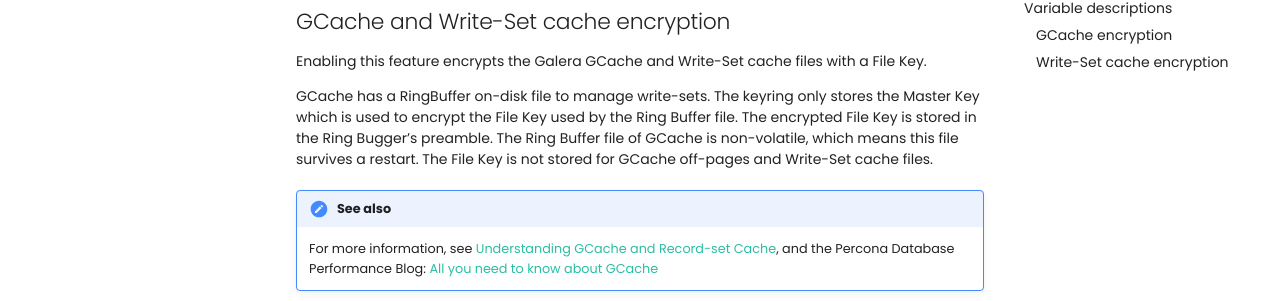
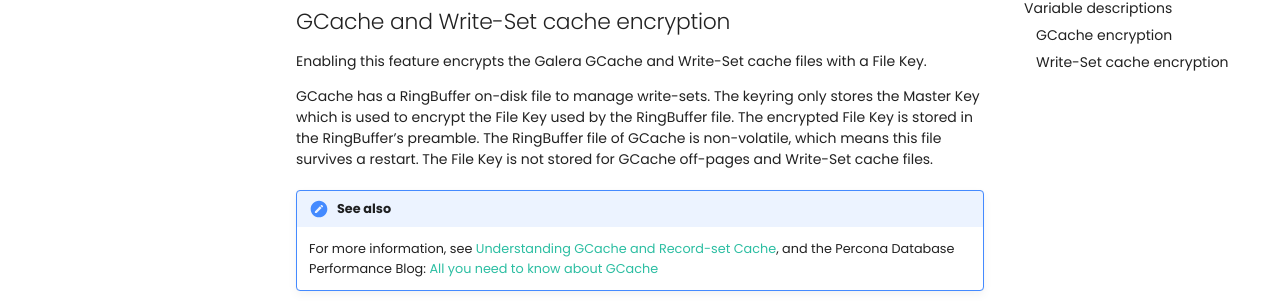
Before and after one commit to percona/pxc-docs, an MkDocs documentation site: the page built from docs/management/gcache-write-set-cache-encryption.md, in a window 1280 px wide and 900 px high. Shown: the part 274-575 px from the top of the window. Built offline with MkDocs 1.6.1 and Material for MkDocs 9.7.7, drawn with Linux system fonts in a browser that asks for light colours; nearby versions of some CDN libraries; comment, search, counter and statistics services are not loaded; the version menu is left out.

Commit message:
Update gcache-write-set-cache-encryption.md (#75)
Standardize RingBuffer

```diff
--- a/docs/management/gcache-write-set-cache-encryption.md
+++ b/docs/management/gcache-write-set-cache-encryption.md
@@ -7,7 +7,7 @@ These features are [tech preview](../glossary.md#tech-preview). Before using the
 
 Enabling this feature encrypts the Galera GCache and Write-Set cache files with a File Key.
 
-  GCache has a RingBuffer on-disk file to manage write-sets. The keyring only stores the Master Key which is used to encrypt the File Key used by the Ring Buffer file. The encrypted File Key is stored in the Ring Bugger's preamble. The Ring Buffer file of GCache is non-volatile, which means this file survives a restart. The File Key is not stored for GCache off-pages and Write-Set cache files.
+  GCache has a RingBuffer on-disk file to manage write-sets. The keyring only stores the Master Key which is used to encrypt the File Key used by the RingBuffer file. The encrypted File Key is stored in the RingBuffer's preamble. The RingBuffer file of GCache is non-volatile, which means this file survives a restart. The File Key is not stored for GCache off-pages and Write-Set cache files.
 
 
 !!! admonition "See also"
```
